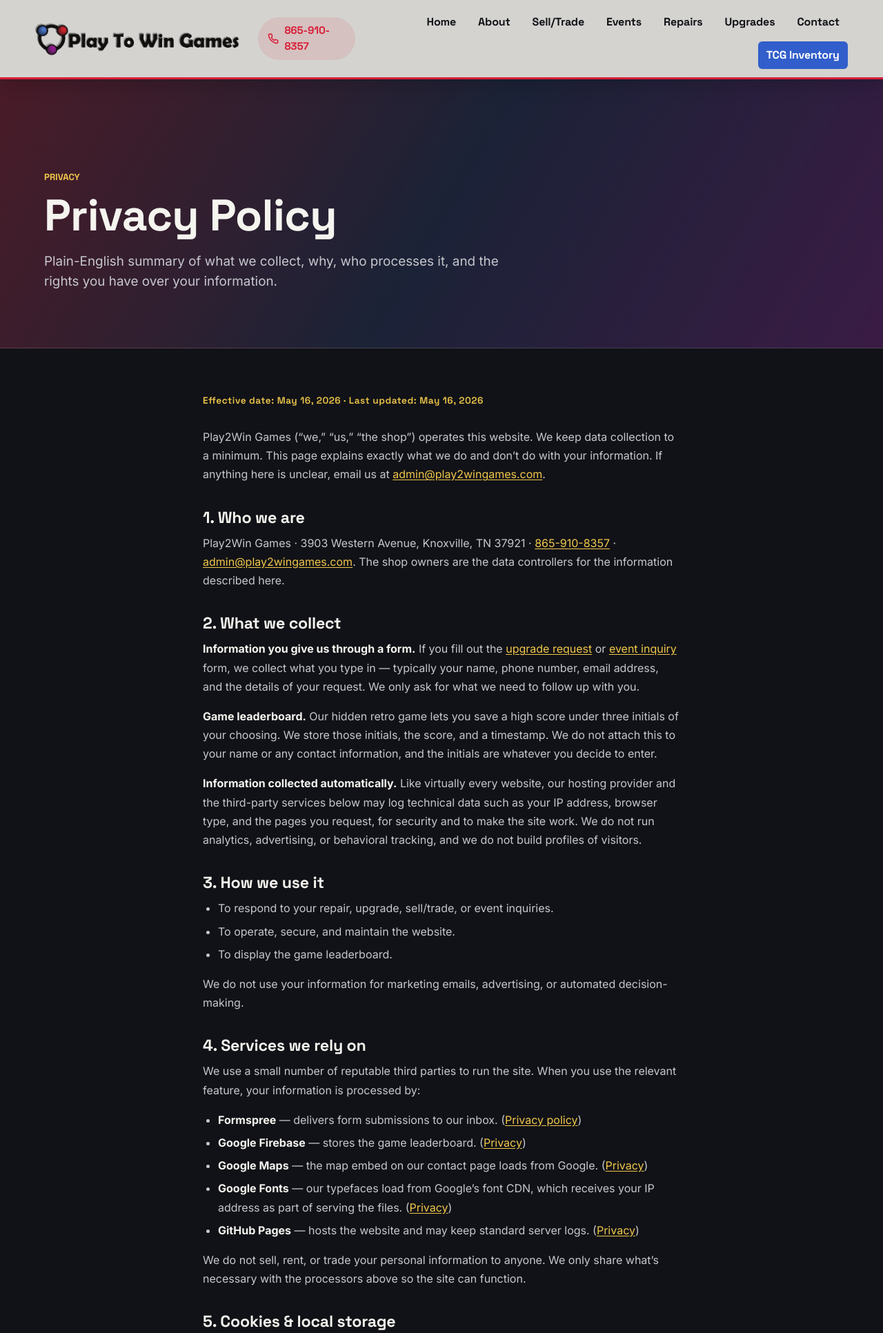
After one commit to cmclark00/p2w, a PHP site: page /privacy.html in a window 1280 px wide. The commit adds this page. Shown: the top 1932 px of the page at 69% size. Run offline with PHP 8.4, Linux system fonts and the light colour scheme.

Commit message:
Add privacy policy page (scoped to actual data practices, GDPR/CCPA rights), link in footer + sitemap

```diff
--- a/about.html
+++ b/about.html
@@ -109,7 +109,7 @@
       </div>
       <div>
         <strong>More</strong>
-        <p><a href="sell-trade.html">Sell/Trade</a><br><a href="faq.html">FAQ</a><br><a href="team.html">Team</a><br><a href="about.html">About</a></p>
+        <p><a href="sell-trade.html">Sell/Trade</a><br><a href="faq.html">FAQ</a><br><a href="team.html">Team</a><br><a href="about.html">About</a><br><a href="privacy.html">Privacy</a></p>
       </div>
       <p class="footer-credit">Site by <a href="https://github.com/cmclark00" target="_blank" rel="noopener">Corey Clark</a> &middot; 2026</p>
     </footer>
--- a/contact.html
+++ b/contact.html
@@ -107,7 +107,7 @@
       </div>
       <div>
         <strong>More</strong>
-        <p><a href="sell-trade.html">Sell/Trade</a><br><a href="faq.html">FAQ</a><br><a href="team.html">Team</a><br><a href="about.html">About</a></p>
+        <p><a href="sell-trade.html">Sell/Trade</a><br><a href="faq.html">FAQ</a><br><a href="team.html">Team</a><br><a href="about.html">About</a><br><a href="privacy.html">Privacy</a></p>
       </div>
       <p class="footer-credit">Site by <a href="https://github.com/cmclark00" target="_blank" rel="noopener">Corey Clark</a> &middot; 2026</p>
     </footer>
--- a/event-inquiry.html
+++ b/event-inquiry.html
@@ -291,7 +291,7 @@
       </div>
       <div>
         <strong>More</strong>
-        <p><a href="sell-trade.html">Sell/Trade</a><br><a href="faq.html">FAQ</a><br><a href="team.html">Team</a><br><a href="about.html">About</a></p>
+        <p><a href="sell-trade.html">Sell/Trade</a><br><a href="faq.html">FAQ</a><br><a href="team.html">Team</a><br><a href="about.html">About</a><br><a href="privacy.html">Privacy</a></p>
       </div>
       <p class="footer-credit">Site by <a href="https://github.com/cmclark00" target="_blank" rel="noopener">Corey Clark</a> &middot; 2026</p>
     </footer>
--- a/events.html
+++ b/events.html
@@ -111,7 +111,7 @@
       </div>
       <div>
         <strong>More</strong>
-        <p><a href="sell-trade.html">Sell/Trade</a><br><a href="faq.html">FAQ</a><br><a href="team.html">Team</a><br><a href="about.html">About</a></p>
+        <p><a href="sell-trade.html">Sell/Trade</a><br><a href="faq.html">FAQ</a><br><a href="team.html">Team</a><br><a href="about.html">About</a><br><a href="privacy.html">Privacy</a></p>
       </div>
       <p class="footer-credit">Site by <a href="https://github.com/cmclark00" target="_blank" rel="noopener">Corey Clark</a> &middot; 2026</p>
     </footer>
--- a/faq.html
+++ b/faq.html
@@ -307,7 +307,7 @@
       </div>
       <div>
         <strong>More</strong>
-        <p><a href="sell-trade.html">Sell/Trade</a><br><a href="team.html">Team</a><br><a href="about.html">About Us</a></p>
+        <p><a href="sell-trade.html">Sell/Trade</a><br><a href="team.html">Team</a><br><a href="about.html">About Us</a><br><a href="privacy.html">Privacy</a></p>
       </div>
       <p class="footer-credit">Site by <a href="https://github.com/cmclark00" target="_blank" rel="noopener">Corey Clark</a> &middot; 2026</p>
     </footer>
--- a/index.html
+++ b/index.html
@@ -176,7 +176,7 @@
       </div>
       <div>
         <strong>More</strong>
-        <p><a href="sell-trade.html">Sell/Trade</a><br><a href="faq.html">FAQ</a><br><a href="team.html">Team</a><br><a href="about.html">About</a></p>
+        <p><a href="sell-trade.html">Sell/Trade</a><br><a href="faq.html">FAQ</a><br><a href="team.html">Team</a><br><a href="about.html">About</a><br><a href="privacy.html">Privacy</a></p>
       </div>
       <p class="footer-credit">Site by <a href="https://github.com/cmclark00" target="_blank" rel="noopener">Corey Clark</a> &middot; 2026</p>
     </footer>
--- a/mods.html
+++ b/mods.html
@@ -222,7 +222,7 @@
       </div>
       <div>
         <strong>More</strong>
-        <p><a href="sell-trade.html">Sell/Trade</a><br><a href="faq.html">FAQ</a><br><a href="team.html">Team</a><br><a href="about.html">About</a></p>
+        <p><a href="sell-trade.html">Sell/Trade</a><br><a href="faq.html">FAQ</a><br><a href="team.html">Team</a><br><a href="about.html">About</a><br><a href="privacy.html">Privacy</a></p>
       </div>
       <p class="footer-credit">Site by <a href="https://github.com/cmclark00" target="_blank" rel="noopener">Corey Clark</a> &middot; 2026</p>
     </footer>
--- /dev/null
+++ b/privacy.html
@@ -0,0 +1,144 @@
+<!doctype html>
+<html lang="en">
+  <head>
+    <meta charset="utf-8">
+    <meta name="viewport" content="width=device-width, initial-scale=1">
+    <meta name="description" content="Privacy Policy for Play2Win Games in Knoxville, TN — what we collect, how we use it, the services we rely on, and your privacy rights.">
+    <title>Privacy Policy | Play2Win Games</title>
+    <link rel="preconnect" href="https://fonts.googleapis.com">
+    <link rel="preconnect" href="https://fonts.gstatic.com" crossorigin>
+    <link rel="stylesheet" href="https://fonts.googleapis.com/css2?family=Inter:wght@400;500;600;700;800;900&family=Space+Grotesk:wght@600;700&display=swap">
+    <link rel="stylesheet" href="styles.css">
+    <link rel="icon" type="image/x-icon" href="favicon.ico">
+    <link rel="icon" type="image/png" sizes="32x32" href="favicon-32.png">
+    <link rel="apple-touch-icon" sizes="180x180" href="apple-touch-icon.png">
+    <meta property="og:type" content="website">
+    <meta property="og:site_name" content="Play2Win Games">
+    <meta property="og:title" content="Privacy Policy | Play2Win Games">
+    <meta property="og:description" content="How Play2Win Games handles your information.">
+    <meta property="og:image" content="https://cmclark00.github.io/p2w/assets/og-image.jpg">
+    <meta property="og:url" content="https://cmclark00.github.io/p2w/privacy.html">
+    <meta name="twitter:card" content="summary_large_image">
+    <link rel="canonical" href="https://cmclark00.github.io/p2w/privacy.html">
+  </head>
+  <body>
+    <a class="skip-link" href="#main">Skip to content</a>
+    <header class="site-header">
+      <a class="brand" href="index.html" aria-label="Play2Win Games home">
+        <img src="assets/play-to-win-logo.png" alt="Play To Win Games">
+      </a>
+      <a class="header-phone" href="tel:+18659108357" aria-label="Call Play2Win Games at 865-910-8357">
+        <svg width="16" height="16" viewBox="0 0 24 24" fill="none" stroke="currentColor" stroke-width="2.4" stroke-linecap="round" stroke-linejoin="round" aria-hidden="true"><path d="M22 16.92v3a2 2 0 0 1-2.18 2 19.79 19.79 0 0 1-8.63-3.07 19.5 19.5 0 0 1-6-6 19.79 19.79 0 0 1-3.07-8.67A2 2 0 0 1 4.11 2h3a2 2 0 0 1 2 1.72c.127.96.361 1.903.7 2.81a2 2 0 0 1-.45 2.11L8.09 9.91a16 16 0 0 0 6 6l1.27-1.27a2 2 0 0 1 2.11-.45c.907.339 1.85.573 2.81.7A2 2 0 0 1 22 16.92z"/></svg>
+        <span class="header-phone-number">865-910-8357</span>
+      </a>
+      <button class="nav-toggle" aria-label="Toggle navigation" aria-expanded="false">
+        <span></span><span></span><span></span>
+      </button>
+      <nav class="nav" aria-label="Main navigation">
+        <a href="index.html">Home</a>
+        <a href="about.html">About</a>
+        <a href="sell-trade.html">Sell/Trade</a>
+        <a href="events.html">Events</a>
+        <a href="repairs.html">Repairs</a>
+        <a href="mods.html">Upgrades</a>
+        <a href="contact.html">Contact</a>
+        <a class="nav-cta" href="https://playtowingames.crystalcommerce.com/">TCG Inventory</a>
+      </nav>
+    </header>
+
+    <main id="main" tabindex="-1">
+      <section class="page-hero">
+        <p class="eyebrow">Privacy</p>
+        <h1>Privacy Policy</h1>
+        <p class="lead">Plain-English summary of what we collect, why, who processes it, and the rights you have over your information.</p>
+      </section>
+
+      <section class="legal">
+        <p class="legal-meta">Effective date: May 16, 2026 &middot; Last updated: May 16, 2026</p>
+
+        <p>Play2Win Games (&ldquo;we,&rdquo; &ldquo;us,&rdquo; &ldquo;the shop&rdquo;) operates this website. We keep data collection to a minimum. This page explains exactly what we do and don&rsquo;t do with your information. If anything here is unclear, email us at <a href="mailto:admin@play2wingames.com">admin@play2wingames.com</a>.</p>
+
+        <h2>1. Who we are</h2>
+        <p>Play2Win Games &middot; 3903 Western Avenue, Knoxville, TN 37921 &middot; <a href="tel:+18659108357">865-910-8357</a> &middot; <a href="mailto:admin@play2wingames.com">admin@play2wingames.com</a>. The shop owners are the data controllers for the information described here.</p>
+
+        <h2>2. What we collect</h2>
+        <p><strong>Information you give us through a form.</strong> If you fill out the <a href="upgrade-request.html">upgrade request</a> or <a href="event-inquiry.html">event inquiry</a> form, we collect what you type in &mdash; typically your name, phone number, email address, and the details of your request. We only ask for what we need to follow up with you.</p>
+        <p><strong>Game leaderboard.</strong> Our hidden retro game lets you save a high score under three initials of your choosing. We store those initials, the score, and a timestamp. We do not attach this to your name or any contact information, and the initials are whatever you decide to enter.</p>
+        <p><strong>Information collected automatically.</strong> Like virtually every website, our hosting provider and the third-party services below may log technical data such as your IP address, browser type, and the pages you request, for security and to make the site work. We do not run analytics, advertising, or behavioral tracking, and we do not build profiles of visitors.</p>
+
+        <h2>3. How we use it</h2>
+        <ul>
+          <li>To respond to your repair, upgrade, sell/trade, or event inquiries.</li>
+          <li>To operate, secure, and maintain the website.</li>
+          <li>To display the game leaderboard.</li>
+        </ul>
+        <p>We do not use your information for marketing emails, advertising, or automated decision-making.</p>
+
+        <h2>4. Services we rely on</h2>
+        <p>We use a small number of reputable third parties to run the site. When you use the relevant feature, your information is processed by:</p>
+        <ul>
+          <li><strong>Formspree</strong> &mdash; delivers form submissions to our inbox. (<a href="https://formspree.io/legal/privacy-policy/" target="_blank" rel="noopener">Privacy policy</a>)</li>
+          <li><strong>Google Firebase</strong> &mdash; stores the game leaderboard. (<a href="https://firebase.google.com/support/privacy" target="_blank" rel="noopener">Privacy</a>)</li>
+          <li><strong>Google Maps</strong> &mdash; the map embed on our contact page loads from Google. (<a href="https://policies.google.com/privacy" target="_blank" rel="noopener">Privacy</a>)</li>
+          <li><strong>Google Fonts</strong> &mdash; our typefaces load from Google&rsquo;s font CDN, which receives your IP address as part of serving the files. (<a href="https://policies.google.com/privacy" target="_blank" rel="noopener">Privacy</a>)</li>
+          <li><strong>GitHub Pages</strong> &mdash; hosts the website and may keep standard server logs. (<a href="https://docs.github.com/en/site-policy/privacy-policies/github-general-privacy-statement" target="_blank" rel="noopener">Privacy</a>)</li>
+        </ul>
+        <p>We do not sell, rent, or trade your personal information to anyone. We only share what&rsquo;s necessary with the processors above so the site can function.</p>
+
+        <h2>5. Cookies &amp; local storage</h2>
+        <p>This website does not set its own tracking or advertising cookies, and there is no analytics or ad technology on it &mdash; which is why you won&rsquo;t see a cookie consent banner. The Google Maps and Google Fonts embeds, and the Firebase-powered leaderboard, may set their own cookies or use your browser&rsquo;s local storage to function. You can block or clear these through your browser settings; the only thing affected is the map and the optional game.</p>
+
+        <h2>6. How long we keep it</h2>
+        <p>Form submissions are kept in our email and business records only as long as needed to handle your request and for ordinary recordkeeping, then deleted. Leaderboard entries remain until we reset the board. You can ask us to delete your information at any time (see below).</p>
+
+        <h2>7. Your rights</h2>
+        <p>Wherever you live, you can ask us to:</p>
+        <ul>
+          <li><strong>Access</strong> the personal information we hold about you;</li>
+          <li><strong>Correct</strong> anything that&rsquo;s inaccurate;</li>
+          <li><strong>Delete</strong> your information;</li>
+          <li><strong>Restrict or object</strong> to how we use it;</li>
+          <li><strong>Receive a copy</strong> of what you submitted, in a portable format.</li>
+        </ul>
+        <p>These mirror the rights provided under the EU/UK <strong>GDPR</strong> and the <strong>California Consumer Privacy Act (CCPA/CPRA)</strong>. Where GDPR applies, our legal basis is your consent when you submit a form, and our legitimate interest in operating and securing the site. We do not &ldquo;sell&rdquo; or &ldquo;share&rdquo; personal information as those terms are defined under California law, and we will never discriminate against you for exercising a privacy right.</p>
+
+        <h2>8. How to exercise your rights</h2>
+        <p>Email <a href="mailto:admin@play2wingames.com">admin@play2wingames.com</a> or call <a href="tel:+18659108357">865-910-8357</a> with your request. We&rsquo;ll respond within a reasonable timeframe (and within the periods required by applicable law). We may need to verify your identity before acting on a request.</p>
+
+        <h2>9. Children</h2>
+        <p>Our events are all ages, but this website is not directed at children under 13 and we do not knowingly collect personal information from them. Form submissions should be made by an adult or with a parent&rsquo;s involvement. If you believe a child has sent us personal information, contact us and we&rsquo;ll delete it.</p>
+
+        <h2>10. Where your information is processed</h2>
+        <p>We are based in the United States, and the services we use process data in the U.S. and other countries. If you contact us from outside the U.S., you understand your information will be handled in the U.S.</p>
+
+        <h2>11. Changes to this policy</h2>
+        <p>If we change our practices we&rsquo;ll update this page and the &ldquo;Last updated&rdquo; date above. Material changes will be noted here.</p>
+
+        <h2>12. Contact</h2>
+        <p>Questions about this policy or your information: <a href="mailto:admin@play2wingames.com">admin@play2wingames.com</a> &middot; <a href="tel:+18659108357">865-910-8357</a> &middot; 3903 Western Avenue, Knoxville, TN 37921.</p>
+      </section>
+    </main>
+
+    <footer class="site-footer">
+      <div>
+        <img src="assets/play-to-win-logo.png" alt="Play To Win Games">
+        <p>Whenever you play, Play 2 Win!</p>
+      </div>
+      <div>
+        <strong>Visit</strong>
+        <p>3903 Western Avenue<br>Knoxville, TN 37921<br><br>Sun 11&ndash;7 &middot; Mon&ndash;Thu 11&ndash;9<br>Fri&ndash;Sat 11&ndash;11</p>
+      </div>
+      <div>
+        <strong>Contact</strong>
+        <p><a href="tel:+18659108357">865-910-8357</a><br><a href="mailto:admin@play2wingames.com">admin@play2wingames.com</a><br><a href="https://www.facebook.com/P2WGames/">Facebook</a><br><a href="https://discord.gg/m44gYFFSd8" target="_blank" rel="noopener">Discord</a></p>
+      </div>
+      <div>
+        <strong>More</strong>
+        <p><a href="sell-trade.html">Sell/Trade</a><br><a href="faq.html">FAQ</a><br><a href="team.html">Team</a><br><a href="about.html">About</a><br><a href="privacy.html">Privacy</a></p>
+      </div>
+      <p class="footer-credit">Site by <a href="https://github.com/cmclark00" target="_blank" rel="noopener">Corey Clark</a> &middot; 2026</p>
+    </footer>
+    <script src="nav.js"></script>
+    <script src="konami.js" defer></script>
+  </body>
+</html>
--- a/repairs.html
+++ b/repairs.html
@@ -317,7 +317,7 @@
       </div>
       <div>
         <strong>More</strong>
-        <p><a href="sell-trade.html">Sell/Trade</a><br><a href="faq.html">FAQ</a><br><a href="team.html">Team</a><br><a href="about.html">About</a></p>
+        <p><a href="sell-trade.html">Sell/Trade</a><br><a href="faq.html">FAQ</a><br><a href="team.html">Team</a><br><a href="about.html">About</a><br><a href="privacy.html">Privacy</a></p>
       </div>
       <p class="footer-credit">Site by <a href="https://github.com/cmclark00" target="_blank" rel="noopener">Corey Clark</a> &middot; 2026</p>
     </footer>
--- a/sell-trade.html
+++ b/sell-trade.html
@@ -263,7 +263,7 @@
       </div>
       <div>
         <strong>More</strong>
-        <p><a href="faq.html">FAQ</a><br><a href="team.html">Team</a><br><a href="about.html">About Us</a></p>
+        <p><a href="faq.html">FAQ</a><br><a href="team.html">Team</a><br><a href="about.html">About Us</a><br><a href="privacy.html">Privacy</a></p>
       </div>
       <p class="footer-credit">Site by <a href="https://github.com/cmclark00" target="_blank" rel="noopener">Corey Clark</a> &middot; 2026</p>
     </footer>
--- a/sitemap.xml
+++ b/sitemap.xml
@@ -55,4 +55,9 @@
     <changefreq>monthly</changefreq>
     <priority>0.8</priority>
   </url>
+  <url>
+    <loc>https://cmclark00.github.io/p2w/privacy.html</loc>
+    <changefreq>yearly</changefreq>
+    <priority>0.3</priority>
+  </url>
 </urlset>
--- a/styles.css
+++ b/styles.css
@@ -2376,6 +2376,58 @@ h3 {
   margin: 0 auto;
 }
 
+/* ── Legal / long-form prose (privacy policy etc.) ──────────────────────── */
+.legal {
+  max-width: 820px;
+  margin: 0 auto;
+  padding: clamp(36px, 5vw, 64px) var(--page-x) clamp(56px, 8vw, 96px);
+  color: var(--muted);
+  font-size: 1rem;
+  line-height: 1.7;
+}
+
+.legal p {
+  margin: 0 0 16px;
+}
+
+.legal .legal-meta {
+  font-size: 0.85rem;
+  color: var(--gold);
+  font-family: var(--font-display);
+  letter-spacing: 0.04em;
+  margin-bottom: 28px;
+}
+
+.legal h2 {
+  margin: 36px 0 12px;
+  font-size: clamp(1.15rem, 2vw, 1.45rem);
+  color: var(--paper);
+  font-family: var(--font-display);
+}
+
+.legal ul {
+  margin: 0 0 16px;
+  padding-left: 22px;
+}
+
+.legal li {
+  margin-bottom: 6px;
+}
+
+.legal strong {
+  color: var(--paper);
+}
+
+.legal a {
+  color: var(--gold);
+  text-decoration: underline;
+  text-underline-offset: 2px;
+}
+
+.legal a:hover {
+  color: #ffd96a;
+}
+
 .faq-group-title {
   margin: 48px 0 18px;
   font-size: clamp(1.4rem, 2.6vw, 2rem);
--- a/team.html
+++ b/team.html
@@ -224,7 +224,7 @@
       </div>
       <div>
         <strong>More</strong>
-        <p><a href="sell-trade.html">Sell/Trade</a><br><a href="faq.html">FAQ</a><br><a href="team.html">Team</a><br><a href="about.html">About</a></p>
+        <p><a href="sell-trade.html">Sell/Trade</a><br><a href="faq.html">FAQ</a><br><a href="team.html">Team</a><br><a href="about.html">About</a><br><a href="privacy.html">Privacy</a></p>
       </div>
       <p class="footer-credit">Site by <a href="https://github.com/cmclark00" target="_blank" rel="noopener">Corey Clark</a> &middot; 2026</p>
     </footer>
--- a/upgrade-request.html
+++ b/upgrade-request.html
@@ -257,7 +257,7 @@
       </div>
       <div>
         <strong>More</strong>
-        <p><a href="sell-trade.html">Sell/Trade</a><br><a href="faq.html">FAQ</a><br><a href="team.html">Team</a><br><a href="about.html">About</a></p>
+        <p><a href="sell-trade.html">Sell/Trade</a><br><a href="faq.html">FAQ</a><br><a href="team.html">Team</a><br><a href="about.html">About</a><br><a href="privacy.html">Privacy</a></p>
       </div>
       <p class="footer-credit">Site by <a href="https://github.com/cmclark00" target="_blank" rel="noopener">Corey Clark</a> &middot; 2026</p>
     </footer>
```
